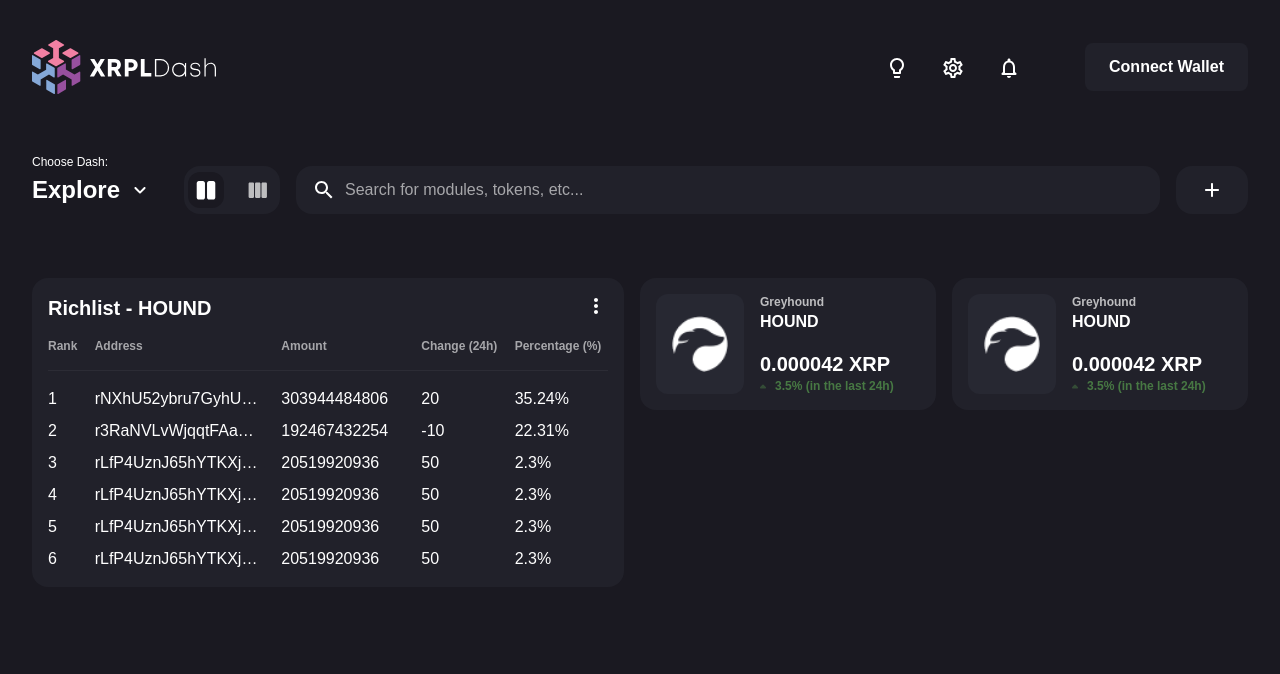
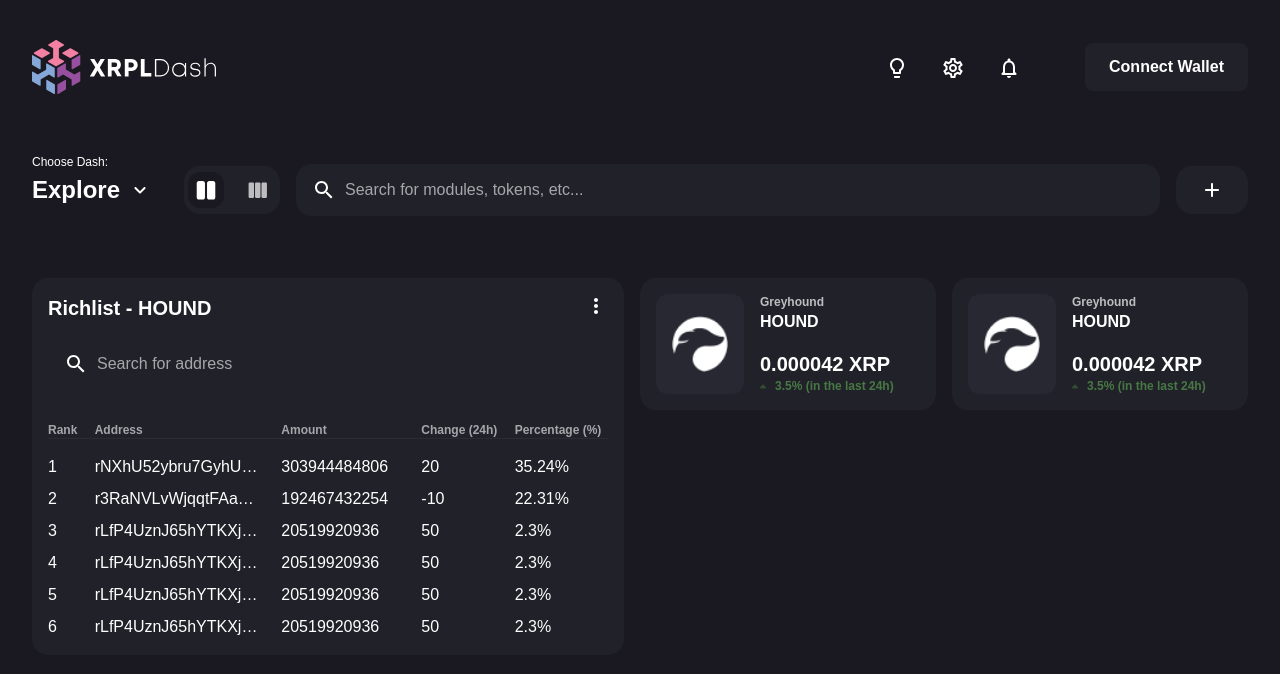
Before and after one commit to qwindo13/xrpl-dash, a Next.js app: page / in a window 1280 px wide. Shown: the top 674 px of the page. Built offline with nearby package versions, Linux system fonts and the light colour scheme.

Commit message:
Implemented switch to enable/disable searchbar

```diff
--- a/components/Modules/FungibleTokens/RichList/RichList.js
+++ b/components/Modules/FungibleTokens/RichList/RichList.js
@@ -22,7 +22,7 @@
 ];
 const defaultSettings = {
     displayTitle: true,
-    displaySearchBar: false,
+    displaySearchBar: true,
 };
 
 const RichList = () => {
@@ -36,6 +36,8 @@
     };
     const [data, setData] = useState(testData);
     const [sortConfig, setSortConfig] = useState(null);
+    const [searchValue, setSearchValue] = useState('');
+
     const renderSortingIcon = (key) => {
         if (!sortConfig || sortConfig.key !== key) {
             return;
@@ -83,13 +85,27 @@
                         value={moduleSettings.displayTitle}
                         onChange={(value) => updateSettings("displayTitle", value)}
                     />
+                    <SearchBarSwitch
+                        value={moduleSettings.displaySearchBar}
+                        onChange={(value) => updateSettings("displaySearchBar", value)}
+                    />
                 </>
             }
             disableTitle={!moduleSettings.displayTitle}
+        >
+            <div className="w-full flex flex-col gap-8">
 
-        >
-            <div className="w-full">
-                <div className="flex flex-row justify-between pb-4 border-b border-opacity-5 border-white">
+                {moduleSettings.displaySearchBar && (
+                    <SearchBar
+                        className={'bg-[#1A1A22] rounded-xl'}
+                        placeholder={'Search for address'}
+                        value={searchValue}
+                        onChange={(e) => setSearchValue(e.target.value)}
+                    />
+                )}
+
+                <div className='flex flex-col gap-4'>
+                    <div className="flex flex-row justify-between border-b border-opacity-5 border-white">
                         {columns.map((column) => {
                             const isActive = sortConfig && sortConfig.key === column.sortKey;
                             return (
@@ -105,7 +121,7 @@
                             );
                         })}
                     </div>
-                <div className='flex flex-col gap-2 pt-4'>
+                    <div className='flex flex-col gap-2'>
                         {data.map((item) => (
                             <div key={item.rank} className="flex flex-row justify-between">
                                 <div className="text-left w-1/12">{item.rank}</div>
@@ -117,6 +133,7 @@
                         ))}
                     </div>
                 </div>
+            </div>
 
         </ModuleCard>
     );
--- a/components/UI/ModuleCard/Settings/SearchBarSwitch.js
+++ b/components/UI/ModuleCard/Settings/SearchBarSwitch.js
@@ -1,7 +1,7 @@
 import React from 'react';
 import Switch from '../../Switch/Switch';
 
-const SearchBarSwitch = () => {
+const SearchBarSwitch = ({ value, onChange }) => {
     return (
         <div className='flex flex-row justify-between align-middle gap-2'>
             <div className='flex flex-col'>
@@ -9,7 +9,7 @@
                 <span className='opacity-60 font-semibold text-xs'>Display searchbar</span>
             </div>
             <div className='h-auto flex items-center'>
-                <Switch />
+                <Switch value={value} onChange={onChange} />
             </div>
         </div>
     );
--- a/components/UI/SearchBar/SearchBar.js
+++ b/components/UI/SearchBar/SearchBar.js
@@ -5,11 +5,11 @@
 const SearchBar = ({ children, onClick, className, placeholder }) => {
 
     return (
-        <div className={`relative w-full ${className}`}>
+        <div className={`relative w-full`}>
             <div className="absolute inset-y-0 left-0 flex items-center pl-4 pointer-events-none">
                 <SearchOutlinedIcon />
             </div>
-            <input type="search" className="bg-[#21212A] h-full block w-full p-4 pl-12 text-medium border border-transparent hover:border-white hover:border-opacity-5 active:border active:border-opacity-70 placeholder:text-white placeholder:opacity-60 rounded-2xl transition-all duration-300" placeholder={placeholder} required />
+            <input type="search" className={`bg-[#21212A] h-full block w-full p-4 pl-12 text-medium border border-transparent hover:border-white hover:border-opacity-5 active:border active:border-opacity-70 placeholder:text-white placeholder:opacity-60 rounded-2xl transition-all duration-300 ${className}`} placeholder={placeholder} required />
         </div>
     );
 };
```
Lines whose indentation alone changed are shown as unchanged.
